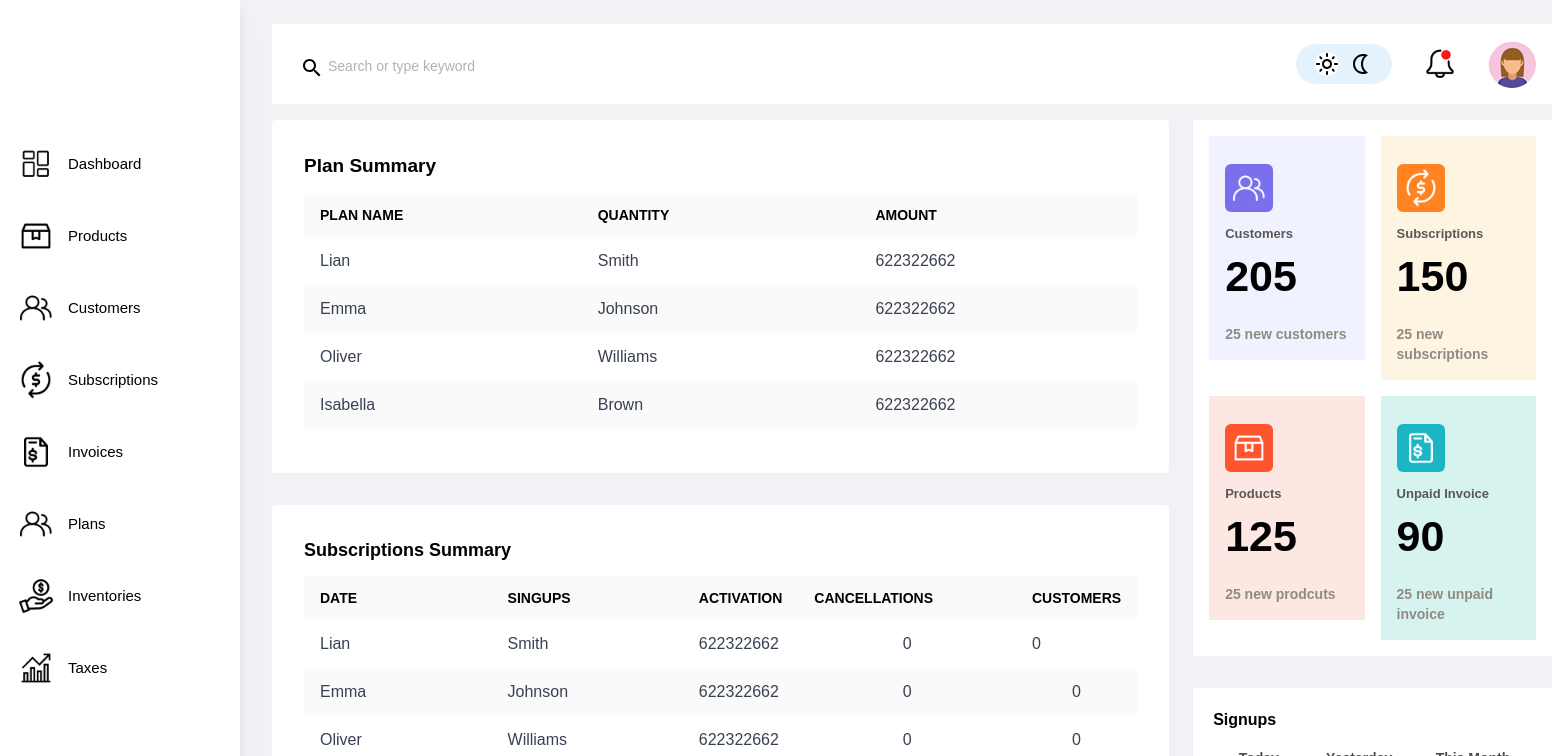
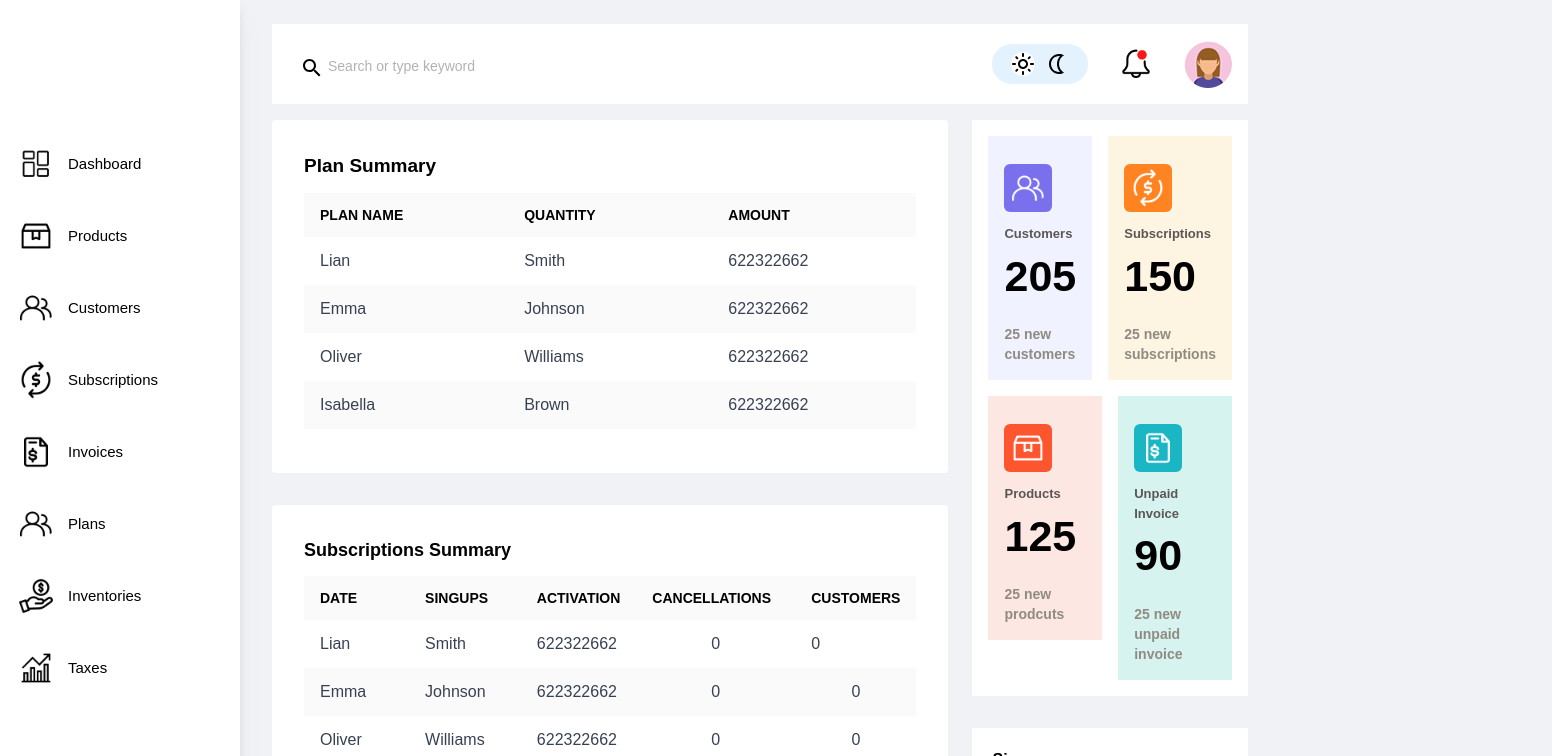
Before and after one commit to susantp/thamelui, a Next.js app: page / in a window 1280 px wide. Shown: the top 756 px of the page, 1552 px wide, since content can reach past the window. Built offline with nearby package versions, Linux system fonts and the light colour scheme.

Commit message:
designed fixed

```diff
--- a/layouts/Content.jsx
+++ b/layouts/Content.jsx
@@ -6,8 +6,8 @@ import { sidebarState } from "../store/atoms";
 export default function Content({ children }) {
   const { open } = useRecoilValue(sidebarState);
   const contentPadding = open
-    ? "container ml-[17rem] pt-6 transition-all  duration-300 ease-in-out  "
-    : "container ml-48 pt-6 transition-all  duration-300 ease-in-out ";
+    ? " mr-8 md:ml-[17rem] xl:ml-[17rem]  pt-6 transition-all  duration-300 ease-in-out  "
+    : "ml-28 mr-6 pt-6 transition-all  duration-300 ease-in-out ";
 
   return <div className={contentPadding}>{children}</div>;
 }
```
